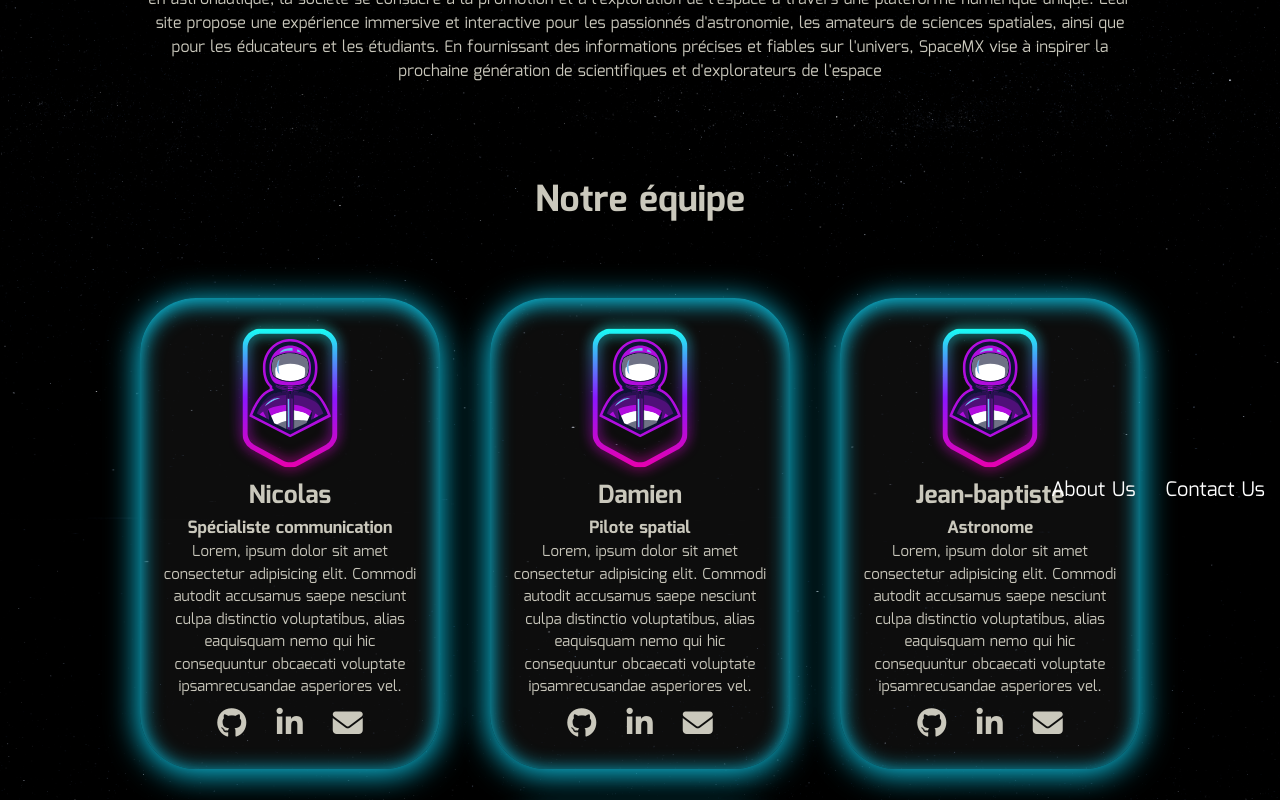
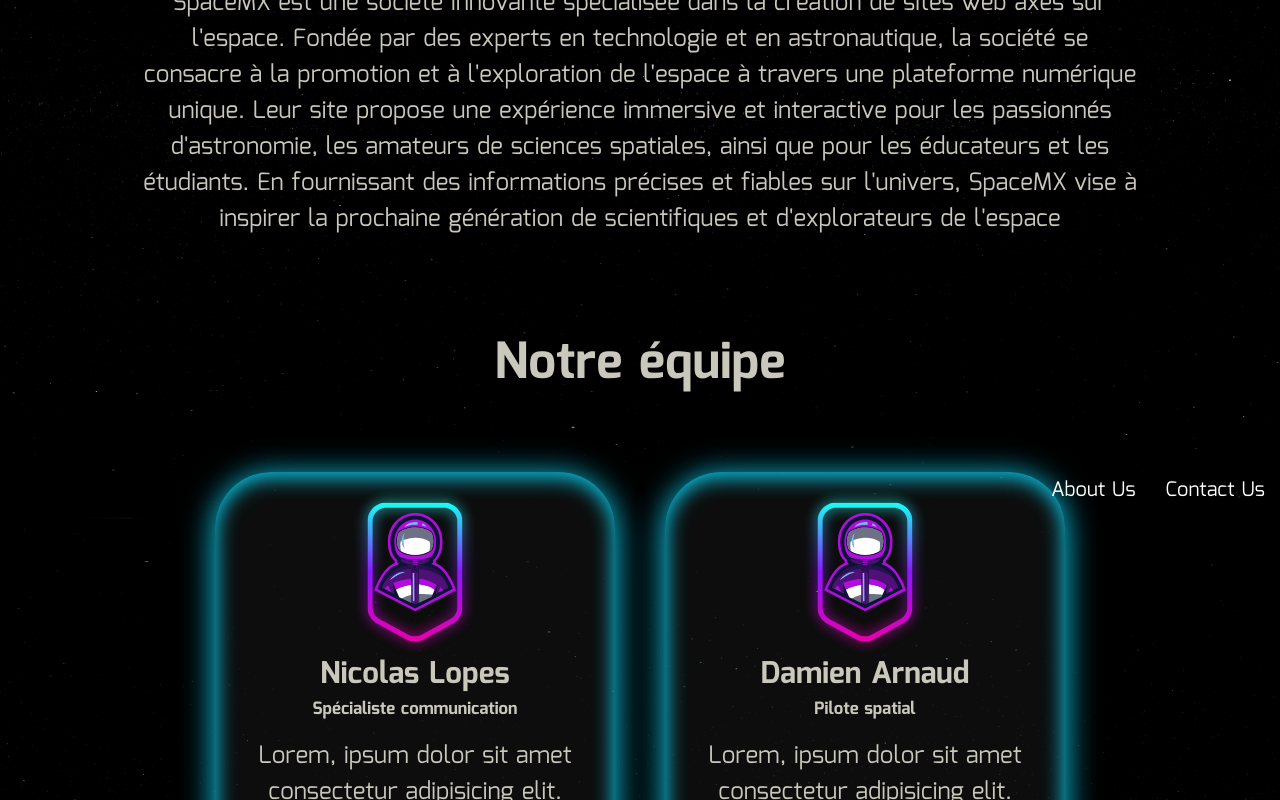
Before and after one commit to WildCodeSchool/2023-02-JS-RemoteFR-DeVMX-P2-G1-Machonauts, a React (Vite) app in the folder frontend/: page /pages/AboutUs in a window 1280 px wide. Shown: the part 280-1080 px from the top of the page. Built offline with nearby package versions, Linux system fonts and the light colour scheme.

Commit message:
uptdate with variable style and adjuste display size

```diff
--- a/frontend/src/components/TeamCard.jsx
+++ b/frontend/src/components/TeamCard.jsx
@@ -6,7 +6,10 @@ function TeamCard({ profil }) {
     <div className="card-machaunaut-container">
       <div className="picture-profil-container">
         <img src={imgProfil} alt="" />
-        <h2>{profil.firstName}</h2>
+        <h2>
+          {`${profil.firstName}
+          ${profil.lastName}`}
+        </h2>
         <h3>{profil.title}</h3>
       </div>
       <div className="caracteristique-infos-container">
--- a/frontend/src/sass/_aboutUs.scss
+++ b/frontend/src/sass/_aboutUs.scss
@@ -22,9 +22,6 @@
         max-width: 100rem;
         padding: 2rem;
 
-        h1{
-
-        }
     }
 
      .team-infos-container{
@@ -48,5 +45,15 @@
         gap: 5rem;
         padding-top: 2rem;
     }
+    @media screen and (min-width:800px) {
+              p{
+            font-size: var(--paragraph-size-desktop);
+        }
+    }
+    @media screen and (min-width:800px) {
+        h1{
+            font-size: 5rem;
+        }
+    }
 
 }
--- a/frontend/src/sass/_team_card.scss
+++ b/frontend/src/sass/_team_card.scss
@@ -11,6 +11,7 @@
         display: flex;
         flex-direction: column;
         align-items: center;
+        margin-bottom: 1.5rem;
 
         img{
             width: 20rem;
@@ -23,16 +24,22 @@
         h3{
             font-size: 1.7rem;
         }
+        @media screen and (min-width:800px) {
+            h2{
+                font-size: 3rem;
+            }
+        }
 
     }
     .caracteristique-infos-container{
         display: flex;
         justify-content: center;
         p{
-            font-size: 1.5rem;
+            font-size: var(-paragraph-size);
             text-align: center;
             width: 85%;
         }
+
     }
     .icons-container{
         height: 5rem;
@@ -41,19 +48,33 @@
         align-items: center;
         gap: 3rem;
         justify-content: center;
-        padding-bottom: 2rem;
+        padding: 2rem 0;
 
         a{
         color: inherit;
-
             i{
                 font-size: 3rem;
                     }
                     i:hover{
                         color: aqua;
                     }
+                    @media screen and (min-width:800px) {
+                        i{
+                            font-size: 4.5rem;
+                        }
+                    }
         }
 
+
+    }
+    @media screen and (min-width:800px) {
+        width: 40rem;
+        h2{
+            font-size: 2rem;
+        }
+        p{
+            font-size: var(--paragraph-size-desktop);
+        }
     }
 
   }
```
